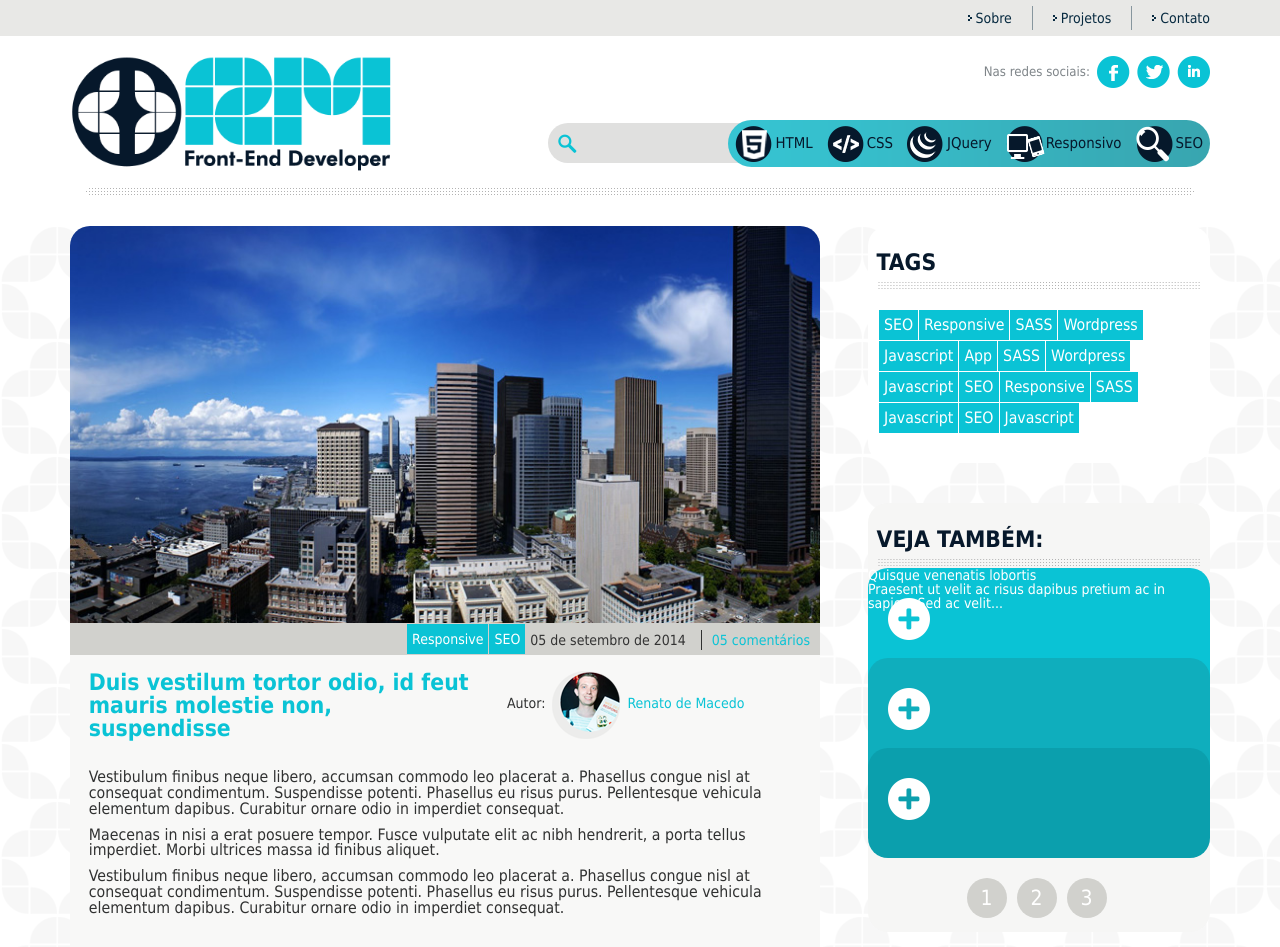
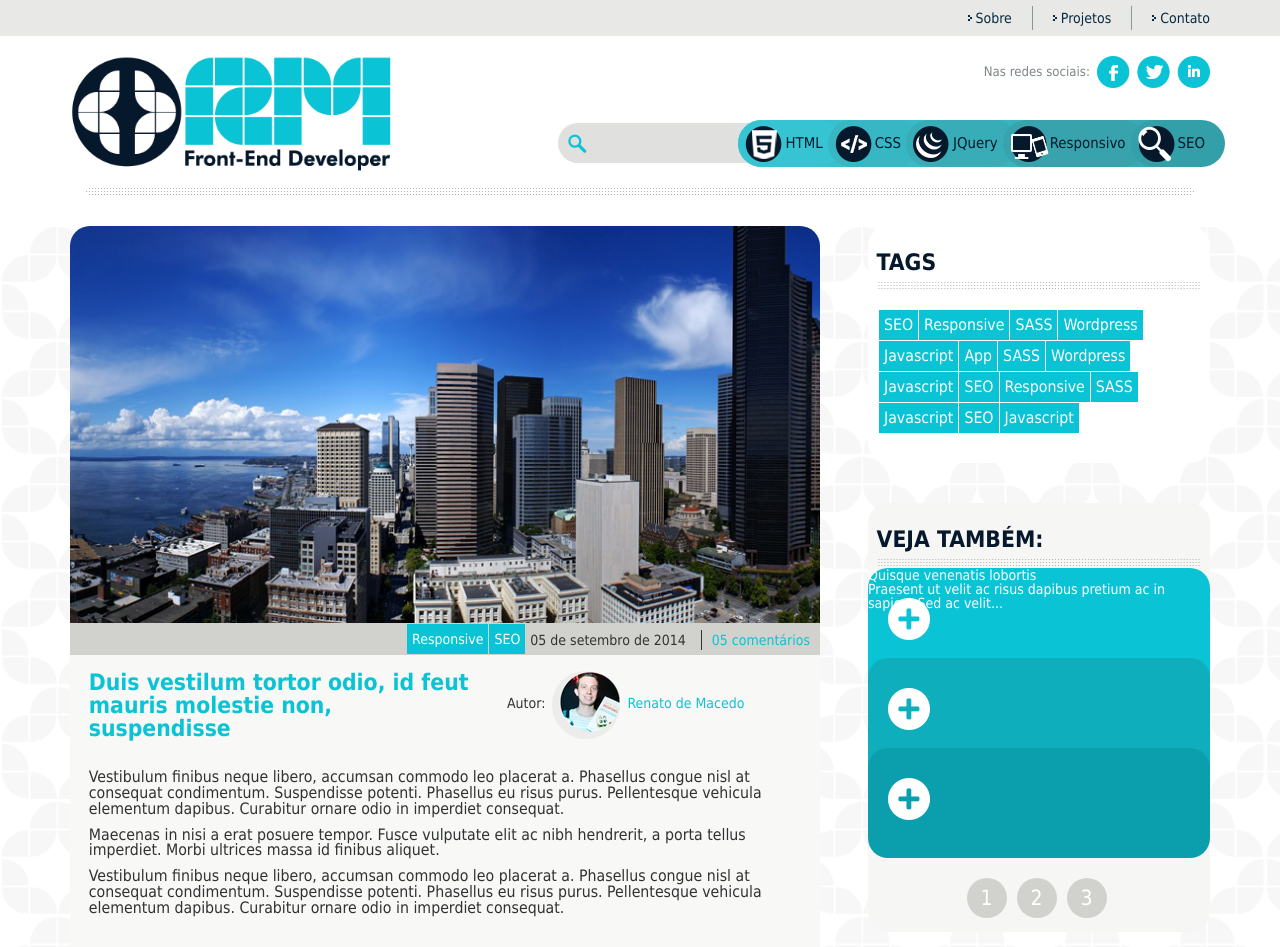
Before and after one commit to remacedo/rm-frontend, a plain HTML site: page index.html in a window 1280 px wide. Shown: the top 947 px of the page. Drawn offline with Linux system fonts and the light colour scheme.

Commit message:
Correção menu topo

```diff
--- a/sass/screen.scss
+++ b/sass/screen.scss
@@ -220,16 +220,24 @@ header{
 		//min-width: 53px;
 		font-size: $font17px;
 		//margin-right: 5px;
+		position: relative;
+		margin-right: -15px;
+		-webkit-border-radius: 25px;
+		-moz-border-radius: 25px;
+		border-radius: 25px;
 		a{
 			display: block;
 			background-repeat: no-repeat;
 			background-position: 7px center;
 			color: #06182b;
 			//min-width: 53px;
-			padding:0 7px 0 47px;
-			//-webkit-border-radius: 25px;
-			//-moz-border-radius: 25px;
-			//border-radius: 25px;
+			padding:0 20px 0 47px;
+			-webkit-border-top-left-radius: 25px;
+			-webkit-border-bottom-left-radius: 25px;
+			-moz-border-radius-topleft: 25px;
+			-moz-border-radius-bottomleft: 25px;
+			border-top-left-radius: 25px;
+			border-bottom-left-radius: 25px;
 			&:hover{
 				text-decoration: none;
 				background-color: #4ed8e6;
@@ -237,7 +245,7 @@ header{
 		}
 	}
 	.n1{
-		//background-color: #36c4d2;
+		background-color: #36c4d2;
 		a{
 			background-image: url(../img/blog/categories/icon-html.png);
 			-webkit-border-top-left-radius: 25px;
@@ -250,26 +258,26 @@ header{
 		}
 	}
 	.n2{
-		//background-color: #37b6c3;
+		background-color: #37b6c3;
 		//background-image: url(../img/layout/back-categ1.png);
 		a{
 			background-image: url(../img/blog/categories/icon-css.png);
 		}
 	}
 	.n3{
-		//background-color: #38adb8;
+		background-color: #38adb8;
 		a{
 			background-image: url(../img/blog/categories/icon-jquery.png);
 		}
 	}
 	.n4{
-		//background-color: #38a3ad;
+		background-color: #38a3ad;
 		a{
 			background-image: url(../img/blog/categories/icon-responsive.png);
 		}
 	}
 	.n5{
-		//background-color: #339fa9;
+		background-color: #339fa9;
 		a{
 			background-image: url(../img/blog/categories/icon-seo.png);
 			margin: 0;
```
Also changed, not shown: assets/css/screen.css.
